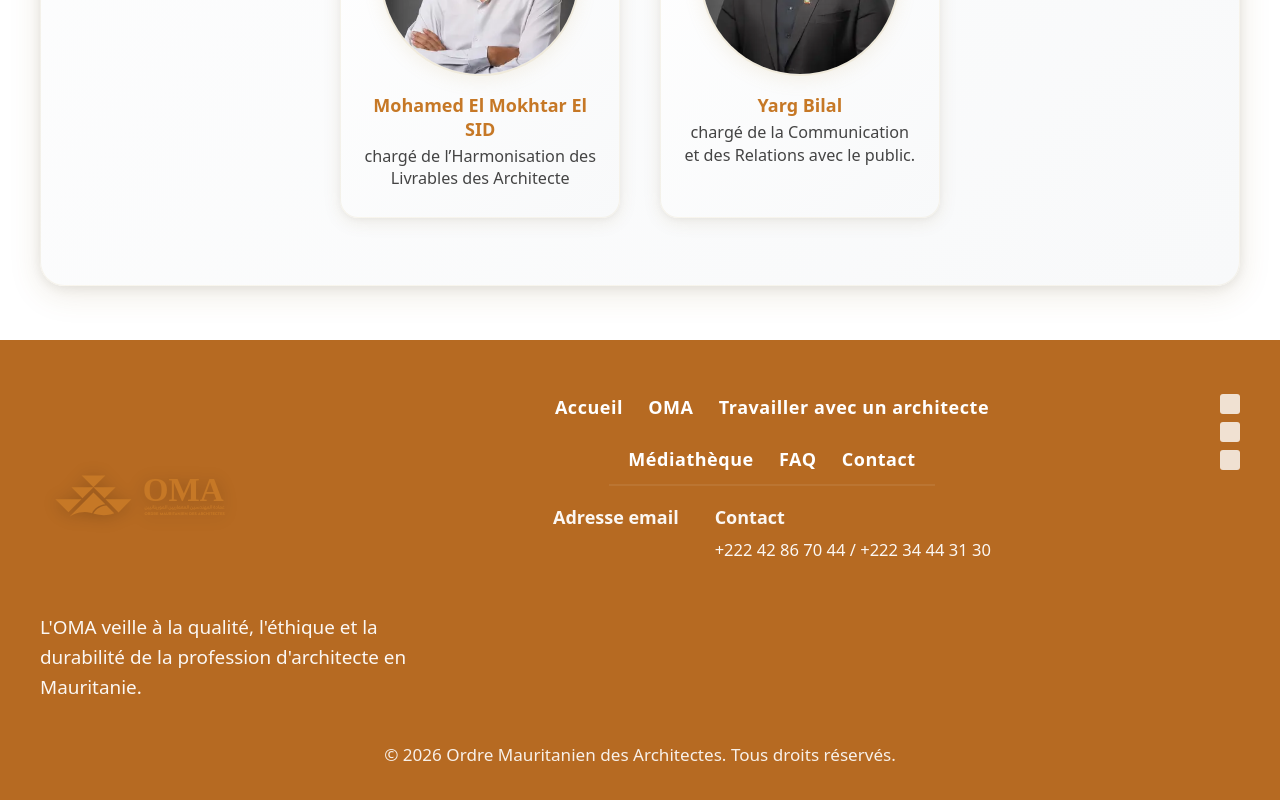
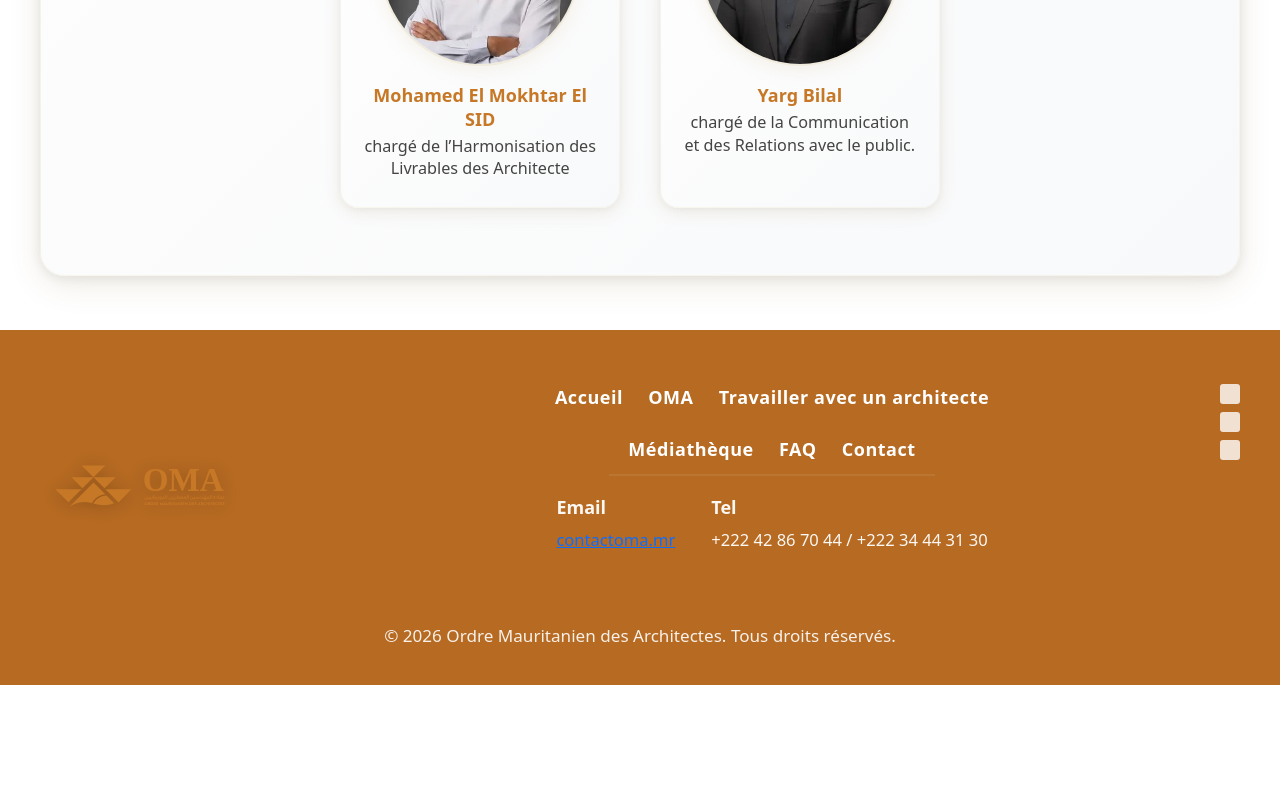
Before and after one commit to baboyendongo/ordremaa, an Angular app: page /oma in a window 1280 px wide. Shown: the part 2895-3695 px from the top of the page. After the commit the page ends 3580 px from the top, so only its background shows below. Built offline with nearby package versions, Linux system fonts and the light colour scheme.

Commit message:
mise a jour footer

```diff
--- a/src/app/components/contacter-nous/contacter-nous.html
+++ b/src/app/components/contacter-nous/contacter-nous.html
@@ -39,20 +39,7 @@
             </label>
             <input type="email" id="email" name="email" placeholder="votre.email@exemple.com" required>
           </div>
-          <div class="form-group">
-            <label for="subject">
-              <span class="form-icon">📋</span>
-              Sujet
-            </label>
-            <select id="subject" name="subject" required>
-              <option value="">Sélectionnez un sujet</option>
-              <option value="inscription">Inscription à l'Ordre</option>
-              <option value="projet">Demande de projet</option>
-              <option value="information">Demande d'information</option>
-              <option value="litige">Litige ou réclamation</option>
-              <option value="autre">Autre</option>
-            </select>
-          </div>
+
           <div class="form-group">
             <label for="message">
               <span class="form-icon">💬</span>
@@ -98,10 +85,10 @@
             <div class="contact-info-icon">
               <img src="https://img.icons8.com/ios-filled/50/7a5c1c/mail.png" alt="Email" loading="lazy" onerror="this.style.display='none'">
             </div>
-            <div class="contact-info-content">
+            <!-- <div class="contact-info-content">
               <h4>Email</h4>
-              <p><a href="mailto:Mauritanianarchitectsgmail.com">Mauritanianarchitectsgmail.com</a></p>
-            </div>
+              <p><a href="mailto:Mauritanianarchitects@gmail.com">Mauritanianarchitects@gmail.com</a></p>
+            </div> -->
           </div>
 
           <div class="contact-info-item">
--- a/src/app/components/footer/footer.html
+++ b/src/app/components/footer/footer.html
@@ -4,7 +4,7 @@
       <div class="footer-logo footer-logo-large">
         <img src="/assets/logo_oma.svg" alt="OMA Logo">
       </div>
-      <p class="footer-desc">L'OMA veille à la qualité, l'éthique et la durabilité de la profession d'architecte en Mauritanie.</p>
+      <!-- <p class="footer-desc">L'Ordre Mauritanien des Architectes (OMA) promeut la qualité, l'éthique et la durabilité de la profession en Mauritanie.</p> -->
 
     </div>
 
@@ -18,23 +18,27 @@
         <a routerLink="/contact">Contact</a>
       </nav>
       <hr class="footer-sep">
-      <div class="footer-contact">
+      <div class="footer-contact" role="contentinfo" aria-label="Coordonnées OMA">
         <div class="contact-block">
-          <strong>Adresse email</strong>
-          <!-- <div class="contact-value"><a href="mailto:contact@oma.mr">contact@oma.mr</a></div> -->
+          <strong>Email</strong>
+            <div class="contact-value"><a href="mailto:contact@oma.mr">contactoma.mr</a></div>
         </div>
         <div class="contact-block">
-          <strong>Contact</strong>
-          <div class="contact-value">+222 42 86 70 44 / +222 34 44 31 30</div>
+          <strong>Tel</strong>
+            <div class="contact-value">
+              <span>+222 42 86 70 44</span>
+              <span class="sep"> / </span>
+              <span>+222 34 44 31 30</span>
+            </div>
         </div>
       </div>
     </div>
 
     <div class="footer-col footer-right">
       <div class="footer-boxes">
-        <div class="small-box"></div>
-        <div class="small-box"></div>
-        <div class="small-box"></div>
+        <div class="small-box" aria-hidden="true"></div>
+        <div class="small-box" aria-hidden="true"></div>
+        <div class="small-box" aria-hidden="true"></div>
       </div>
     </div>
   </div>
--- a/src/app/components/oma/oma.css
+++ b/src/app/components/oma/oma.css
@@ -32,8 +32,8 @@
 
 .rubrique-icon {
   margin-bottom: 1.2rem;
-  width: 64px;
-  height: 64px;
+  width: 54px;
+  height: 54px;
   background: #fdf8f0;
   border-radius: 50%;
   display: flex;
```
